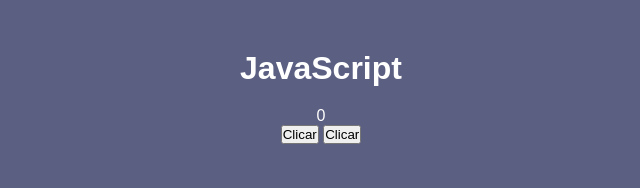
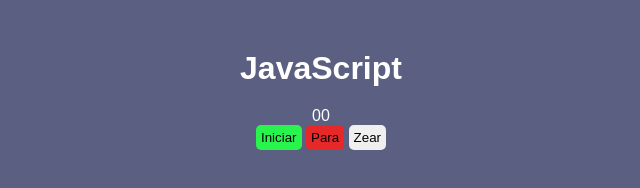
Before and after one commit to BrennoAlenkar/javascript, a plain HTML site: page index.html in a window 1280 px wide. Shown: the whole page, without its empty margins (319-959 px from the left). Drawn offline with Linux system fonts and the light colour scheme.

Commit message:
SetInterval

```diff
--- a/index.html
+++ b/index.html
@@ -8,11 +8,12 @@
 </head>
 <body>
     <h1>JavaScript</h1>
+    <p class="teste">00</p>
 
-    <p class="teste">0</p>
+    <button onclick="iniciarContagem()" class="btnIniciar">Iniciar</button>
+    <button onclick="pararContagem()" class="btnParar">Para</button>
+    <button onclick="zerar()" class="zerar">Zear</button>
 
-    <button onclick="iniciarContagem()">Clicar</button>
-    <button onclick="parar()">Clicar</button>
     <script src="js/index.js"></script>
 </body>
 </html>
--- a/js/index.js
+++ b/js/index.js
@@ -1,13 +1,25 @@
-let corpo = document.body;
 function iniciarContagem() {
-    tempo = setInterval(function () {
+    tempo = setInterval(function(){
         let cronometro = document.querySelector('.teste').innerHTML;
-        cronometro = parseInt(cronometro) + 1
-        document.querySelector('.teste').innerHTML = cronometro
-    }, 1000)
+        cronometro = parseInt(cronometro) + 1;
+
+        document.querySelector('.teste').innerHTML = cronometro;
+        if(cronometro === 0) {
+            document.querySelector('.teste').innerHTML = 'Tempo esgotado';
+            pararContagem()
+            document.body.style.background = 'red';
+
+        } else {
+            document.querySelector('.teste').innerHTML = cronometro;
+        }
+    }, 100)
 }
 
-function parar() {
-    document.querySelector('.teste').innerHTML = ' o tempo parou'
+function pararContagem() {
     clearInterval(tempo)
 }
+
+
+function zerar() {
+    location.reload()
+}
--- a/style/estilo.css
+++ b/style/estilo.css
@@ -15,3 +15,26 @@ body {
 .teste {
     margin-top: 20px;
 }
+
+.btnIniciar {
+    background-color: rgb(41, 244, 78);
+    padding: 5px;
+    border-radius: 5px;
+    border: none;
+    cursor: pointer;
+}
+
+.btnParar {
+    padding: 5px;
+    background-color: rgb(231, 40, 40);
+    border-radius: 5px;
+    border: none;
+    cursor: pointer;
+}
+
+.zerar {
+    padding: 5px;
+    border-radius: 5px;
+    border: none;
+    cursor: pointer;
+}
```
